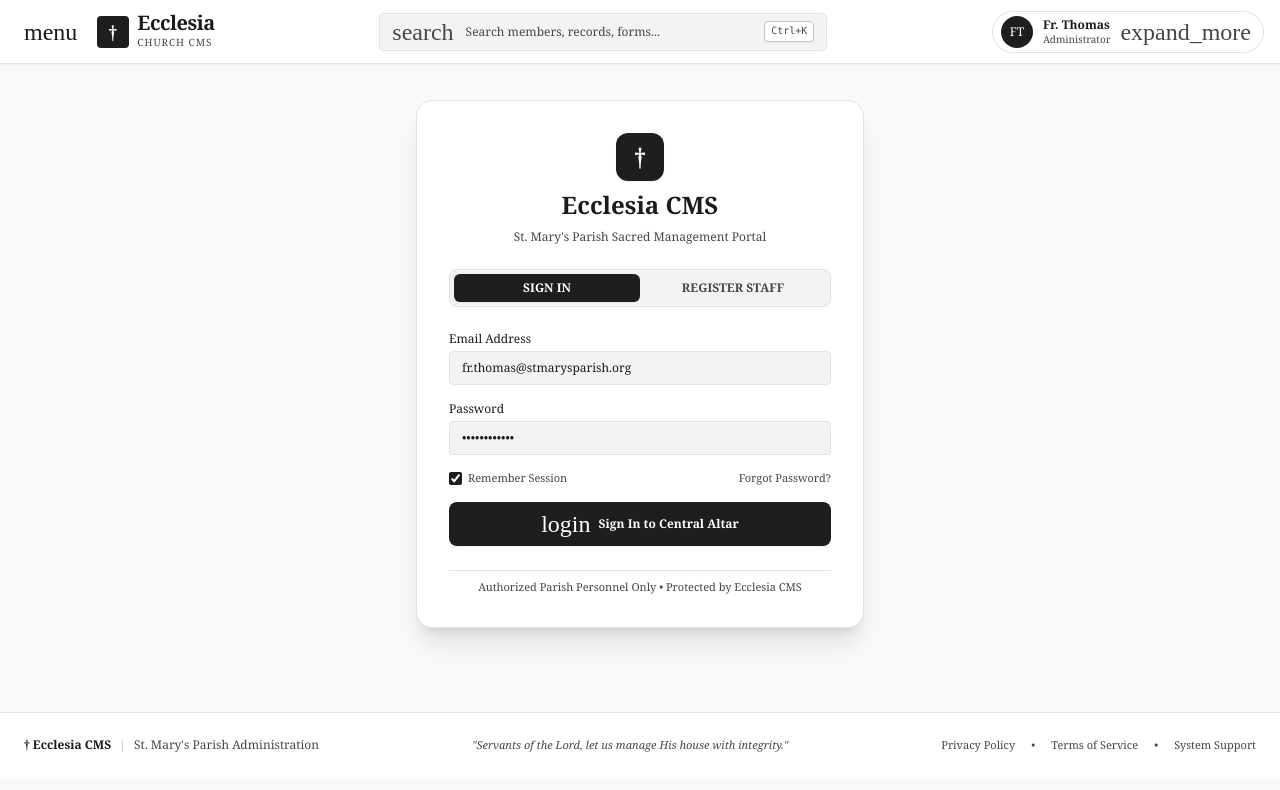
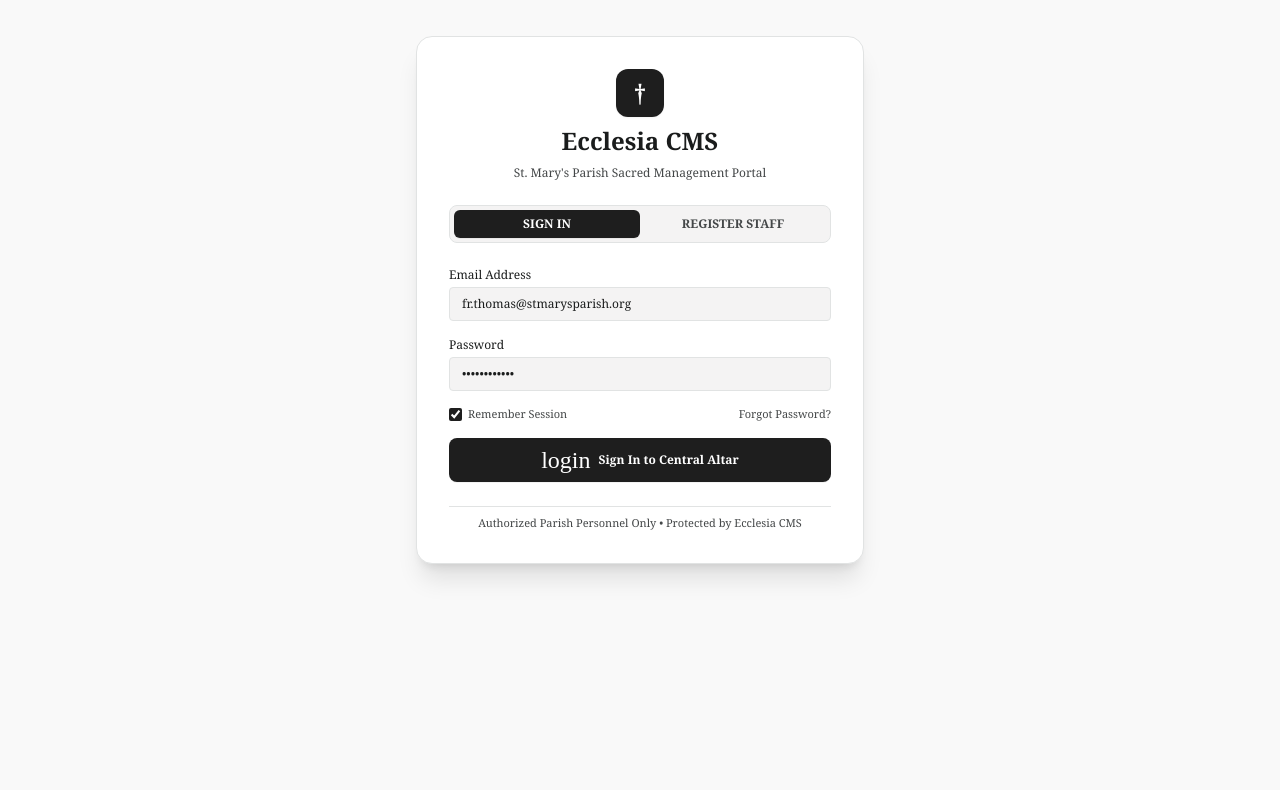
Before and after one commit to MaxBlessNgugi/ecclesia-church-management-system, a React (Vite) app: page / in a window 1280 px wide. Shown: the top 790 px of the page. Built offline with nearby package versions, Linux system fonts and the light colour scheme; a web font is replaced by a local one.

Commit message:
Show only auth page contents for auth flow and hide app chrome

```diff
--- a/src/App.tsx
+++ b/src/App.tsx
@@ -209,6 +209,14 @@ export const App: React.FC = () => {
     setExpenses([expense, ...expenses]);
   };
 
+  if (currentTab === 'auth') {
+    return (
+      <div className="min-h-screen bg-[#f9f9f9] text-[#1a1c1c] font-serif selection:bg-[#1e1e1e] selection:text-white">
+        <AuthView onSuccessAuth={() => setCurrentTab('dashboard')} />
+      </div>
+    );
+  }
+
   return (
     <div className="min-h-screen flex flex-col bg-[#f9f9f9] text-[#1a1c1c] font-serif selection:bg-[#1e1e1e] selection:text-white">
       {/* Top Header */}
```
